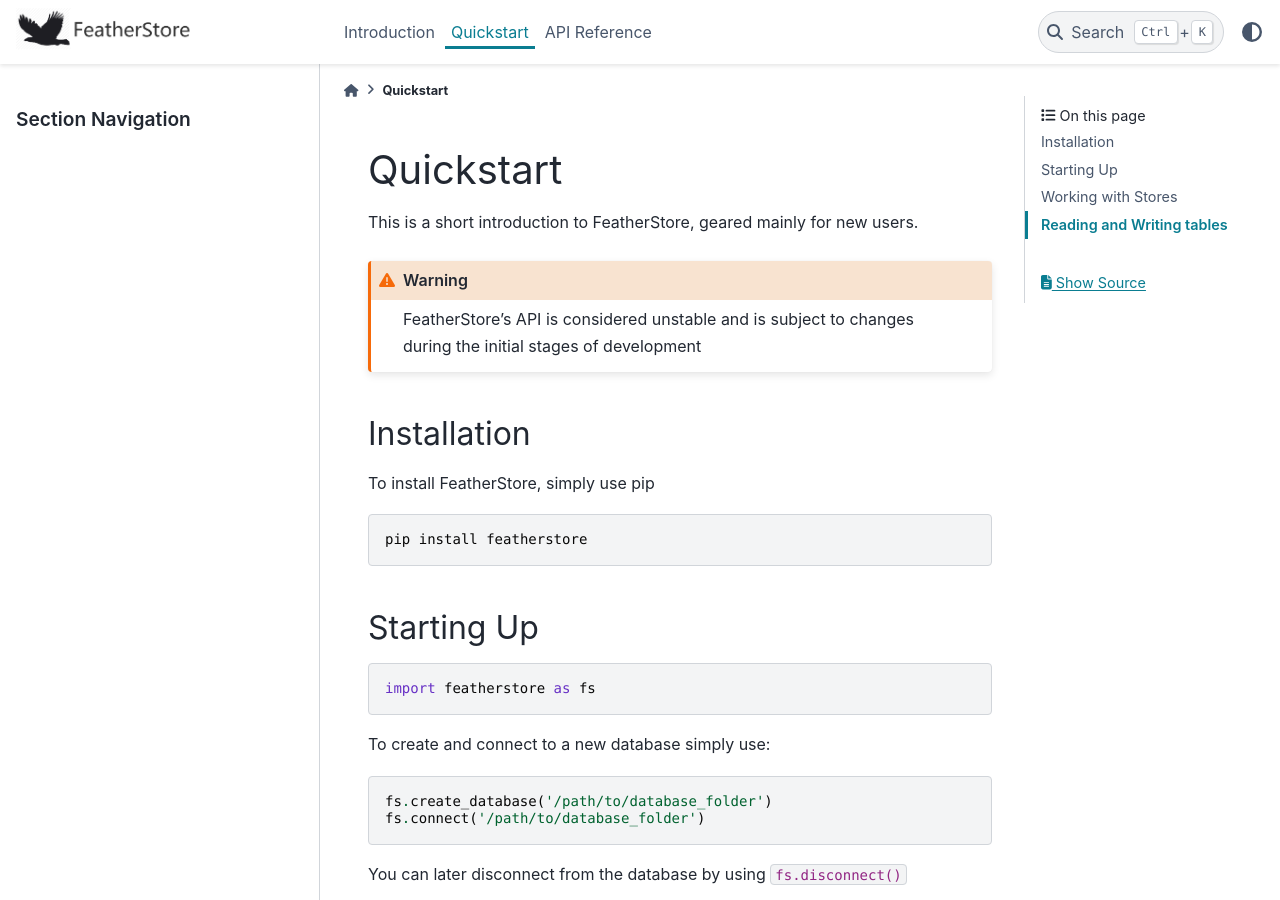
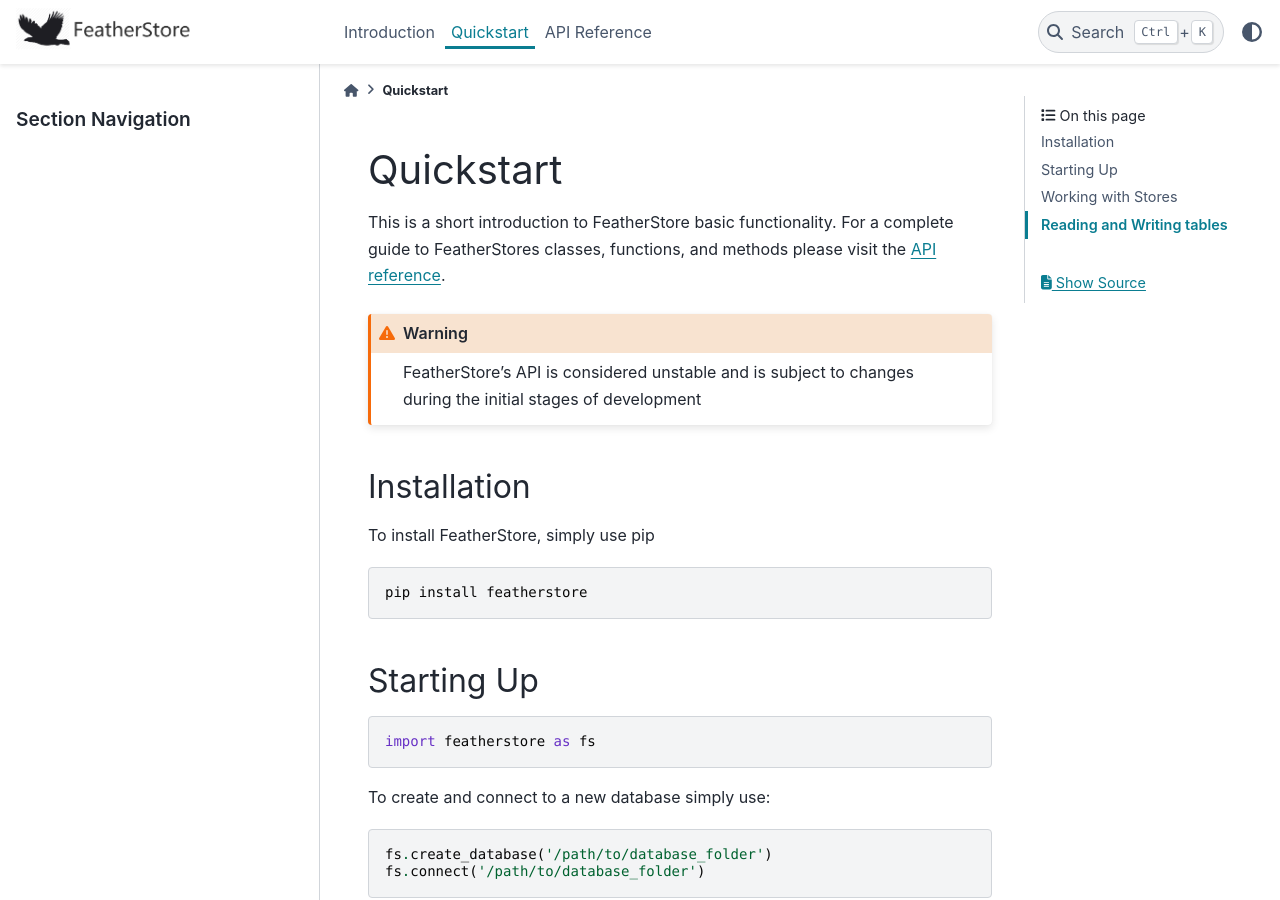
Before and after one commit to hakonmh/featherstore, a Sphinx documentation site: the page built from docs/Quickstart.rst, in a window 1280 px wide and 900 px high. Built offline with Sphinx 7.4.7 and the PyData theme 0.15.4, drawn with Linux system fonts in a browser that asks for light colours.

Commit message:
Documentation changes

```diff
--- a/docs/Introduction.rst
+++ b/docs/Introduction.rst
@@ -11,7 +11,7 @@
 * Read metadata (column names, index, table size, etc)
 * Insert data
 * Update data
-* (planned) Remove columns and rows
+* Remove columns and rows
 * (planned) Changing types
 
 To learn more, go to the `Quickstart <Quickstart.html>`_ page.
--- a/docs/Quickstart.rst
+++ b/docs/Quickstart.rst
@@ -1,6 +1,7 @@
 Quickstart
 ==========
-This is a short introduction to FeatherStore, geared mainly for new users.
+This is a short introduction to FeatherStore basic functionality. For a complete guide to
+FeatherStores classes, functions, and methods please visit the `API reference <API Reference.html>`_.
 
 .. warning::
     FeatherStore's API is considered unstable and is subject to
```
Also changed, not shown: CHANGELOG.md (+1 -0 lines), README.md (+1 -1 lines).
